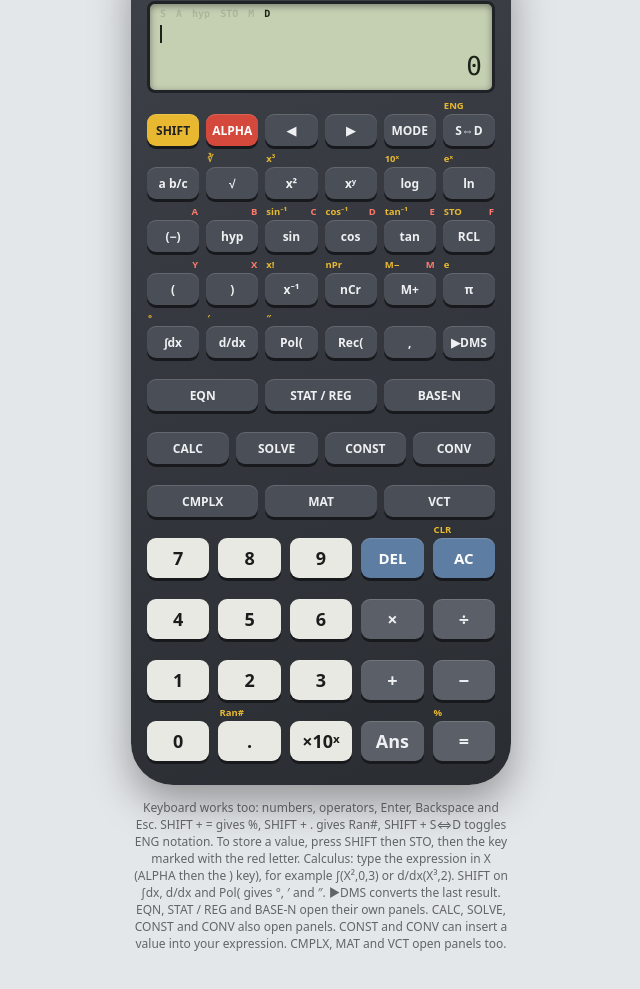
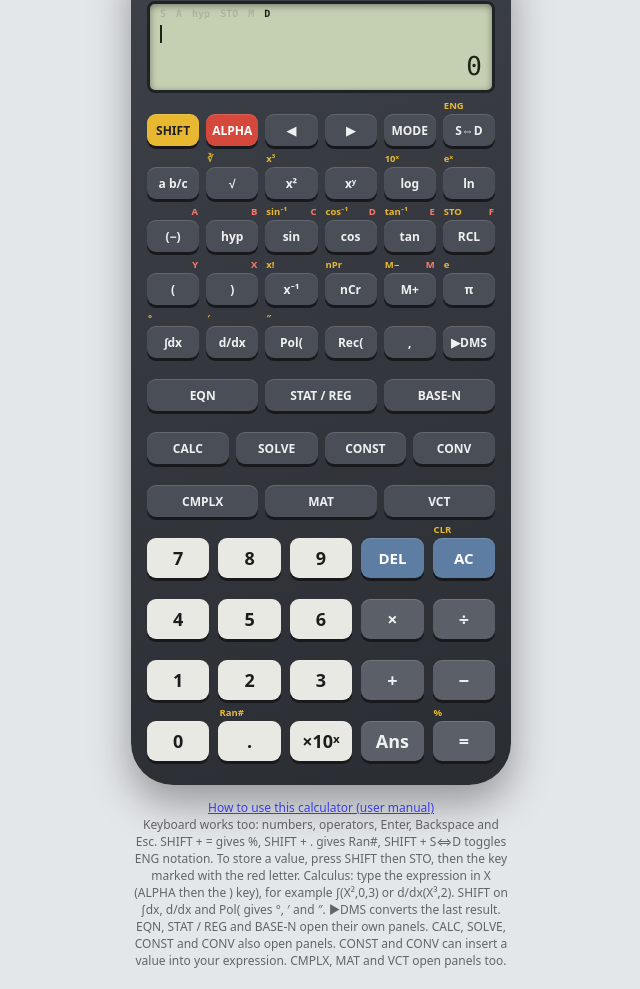
Before and after one commit to CAIN-VON-SILKFORD/fx991ms, a plain HTML site: page index.html in a window 1280 px wide. Shown: the part 65-1054 px from the top of the page, without its empty margins (319-959 px from the left). Drawn offline with Linux system fonts and the light colour scheme.

Commit message:
Link the user manual from the calculator page

```diff
--- a/index.html
+++ b/index.html
@@ -54,7 +54,7 @@ body{margin:0;min-height:100vh;background:var(--page);color:var(--ink);display:f
   </div>
   <div id="keys"></div>
 </main>
-<p class="hint">Keyboard works too: numbers, operators, Enter, Backspace and Esc. SHIFT + = gives %, SHIFT + . gives Ran#, SHIFT + S⇔D toggles ENG notation. To store a value, press SHIFT then STO, then the key marked with the red letter.</p>
+<p class="hint"><a href="manual.html">How to use this calculator (user manual)</a><br>Keyboard works too: numbers, operators, Enter, Backspace and Esc. SHIFT + = gives %, SHIFT + . gives Ran#, SHIFT + S⇔D toggles ENG notation. To store a value, press SHIFT then STO, then the key marked with the red letter.</p>
 <script>
 const $=id=>document.getElementById(id);
 const st={t:[],c:0,res:'',err:false,done:false,ans:0,lastv:undefined,mode:0,sh:false,al:false,hyp:false,pend:null,frac:false,eng:false,mem:{A:0,B:0,C:0,D:0,E:0,F:0,X:0,Y:0,M:0}};
```
